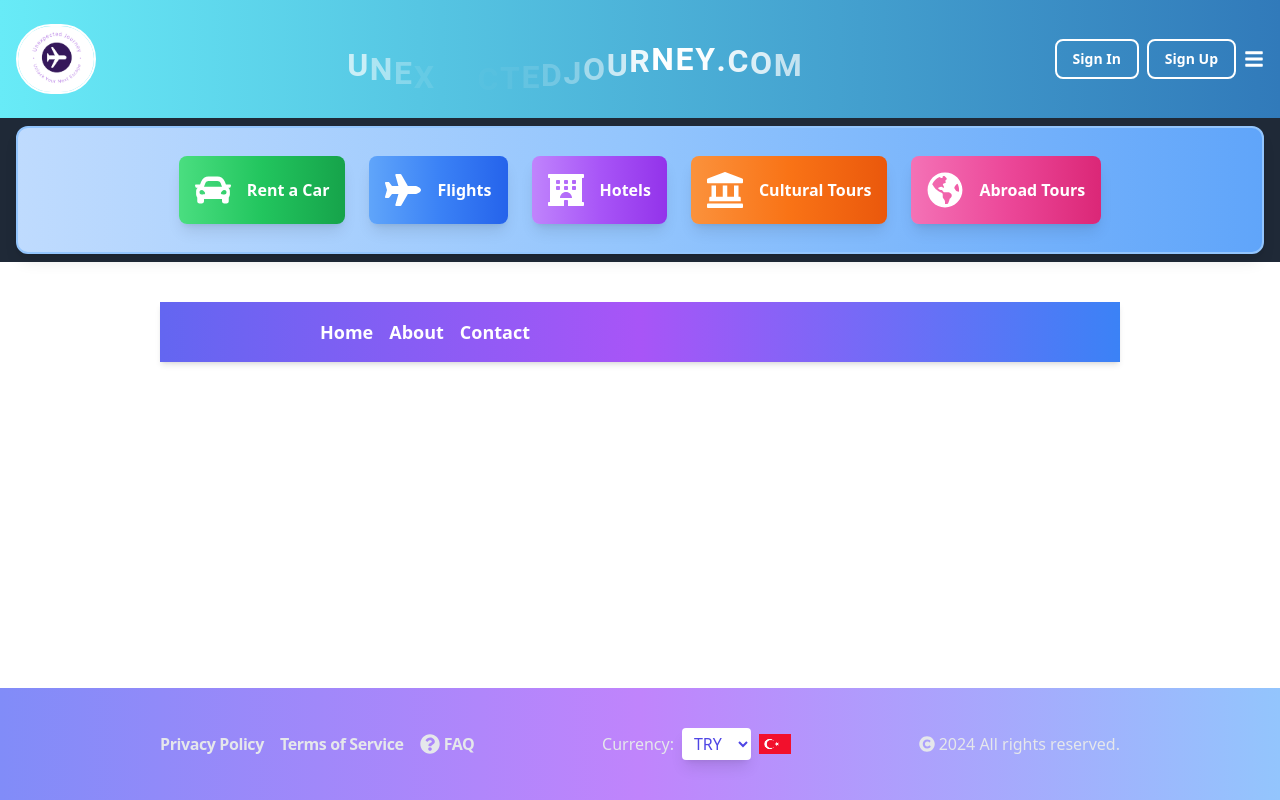
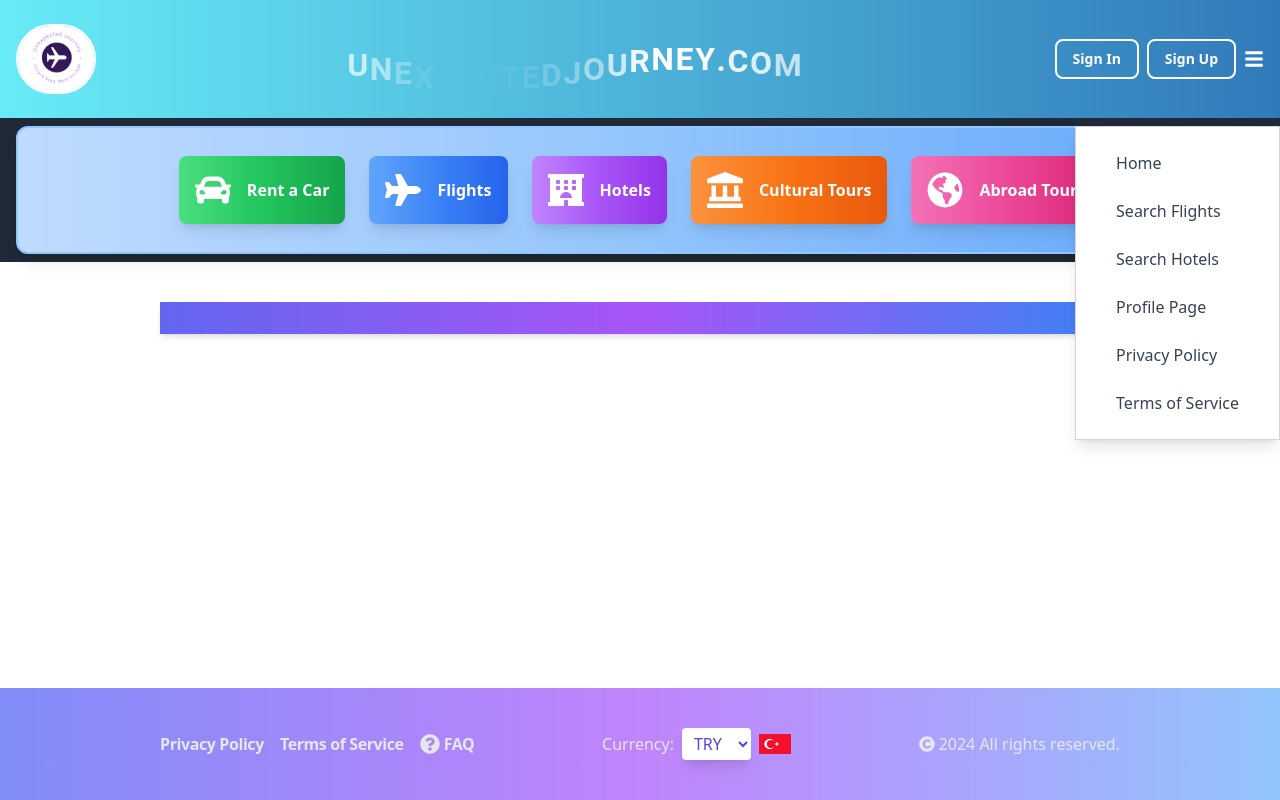
Before and after one commit to ibrahimyeler/BokingAppProject, a React (Vite) app in the folder frontend/: page /menu in a window 1280 px wide. Both pictures are taken after a click on the button 1254 px from the left and 58 px from the top of the page. Shown: the top 800 px of the page. Built offline with nearby package versions, Linux system fonts and the light colour scheme.

Commit message:
menu fixed

```diff
--- a/frontend/src/components/Header.tsx
+++ b/frontend/src/components/Header.tsx
@@ -37,7 +37,7 @@ const Header: React.FC = () => {
     const title = "UnexpectedJourney.com";
 
     return (
-        <header className="header-background bg-gradient-to-r from-purple-500 via-indigo-600 to-blue-700 py-6 shadow-md">
+        <header className="header-background bg-gradient-to-r from-purple-500 via-indigo-600 to-blue-700 py-6 shadow-md relative">
             <div className="container mx-auto flex items-center justify-between px-4">
                 <Link to="/" className="flex items-center">
                     <img src="/images/logo2.png" alt="Logo" className="w-20 h-auto rounded-full border-2 border-white" />
@@ -91,13 +91,13 @@ const Header: React.FC = () => {
                     </button>
                     {isMenuOpen && (
                         <div className="absolute right-0 top-full mt-2 bg-white border border-gray-300 shadow-lg z-10">
-                            <ul className="list-none p-2">
-                                <li><Link to="/" className="block py-2 px-4 text-gray-700 hover:bg-gray-100">Home</Link></li>
-                                <li><Link to="/search/search-flight" className="block py-2 px-4 text-gray-700 hover:bg-gray-100">Search Flights</Link></li>
-                                <li><Link to="/search/search-hotel" className="block py-2 px-4 text-gray-700 hover:bg-gray-100">Search Hotels</Link></li>
-                                <li><Link to="/profile-page" className="block py-2 px-4 text-gray-700 hover:bg-gray-100">Profile Page</Link></li>
-                                <li><Link to="/privacy-policy" className="block py-2 px-4 text-gray-700 hover:bg-gray-100">Privacy Policy</Link></li>
-                                <li><Link to="/terms-of-service" className="block py-2 px-4 text-gray-700 hover:bg-gray-100">Terms of Service</Link></li>
+                            <ul className="list-none p-4 space-y-2">
+                                <li><Link to="/" className="block py-2 px-6 text-gray-700 hover:bg-blue-500 hover:text-white rounded transition-colors duration-300">Home</Link></li>
+                                <li><Link to="/search/search-flight" className="block py-2 px-6 text-gray-700 hover:bg-blue-500 hover:text-white rounded transition-colors duration-300">Search Flights</Link></li>
+                                <li><Link to="/search/search-hotel" className="block py-2 px-6 text-gray-700 hover:bg-blue-500 hover:text-white rounded transition-colors duration-300">Search Hotels</Link></li>
+                                <li><Link to="/profile-page" className="block py-2 px-6 text-gray-700 hover:bg-blue-500 hover:text-white rounded transition-colors duration-300">Profile Page</Link></li>
+                                <li><Link to="/privacy-policy" className="block py-2 px-6 text-gray-700 hover:bg-blue-500 hover:text-white rounded transition-colors duration-300">Privacy Policy</Link></li>
+                                <li><Link to="/terms-of-service" className="block py-2 px-6 text-gray-700 hover:bg-blue-500 hover:text-white rounded transition-colors duration-300">Terms of Service</Link></li>
                             </ul>
                         </div>
                     )}
--- a/frontend/src/components/Menu.tsx
+++ b/frontend/src/components/Menu.tsx
@@ -4,12 +4,7 @@ const Menu: React.FC = () => {
   return (
     <header className="bg-gradient-to-r from-indigo-500 via-purple-500 to-blue-500 py-4 shadow-md">
       <nav className="container mx-auto flex justify-between items-center">
-        <div>
-          {/* Menü içeriğini buraya ekleyebilirsiniz */}
-          <span className="text-white text-lg font-bold mr-4">Home</span>
-          <span className="text-white text-lg font-bold mr-4">About</span>
-          <span className="text-white text-lg font-bold">Contact</span>
-        </div>
+
       </nav>
     </header>
   );
```
Also changed, not shown: 2 other files (tests, documents, lock files or other folders).
